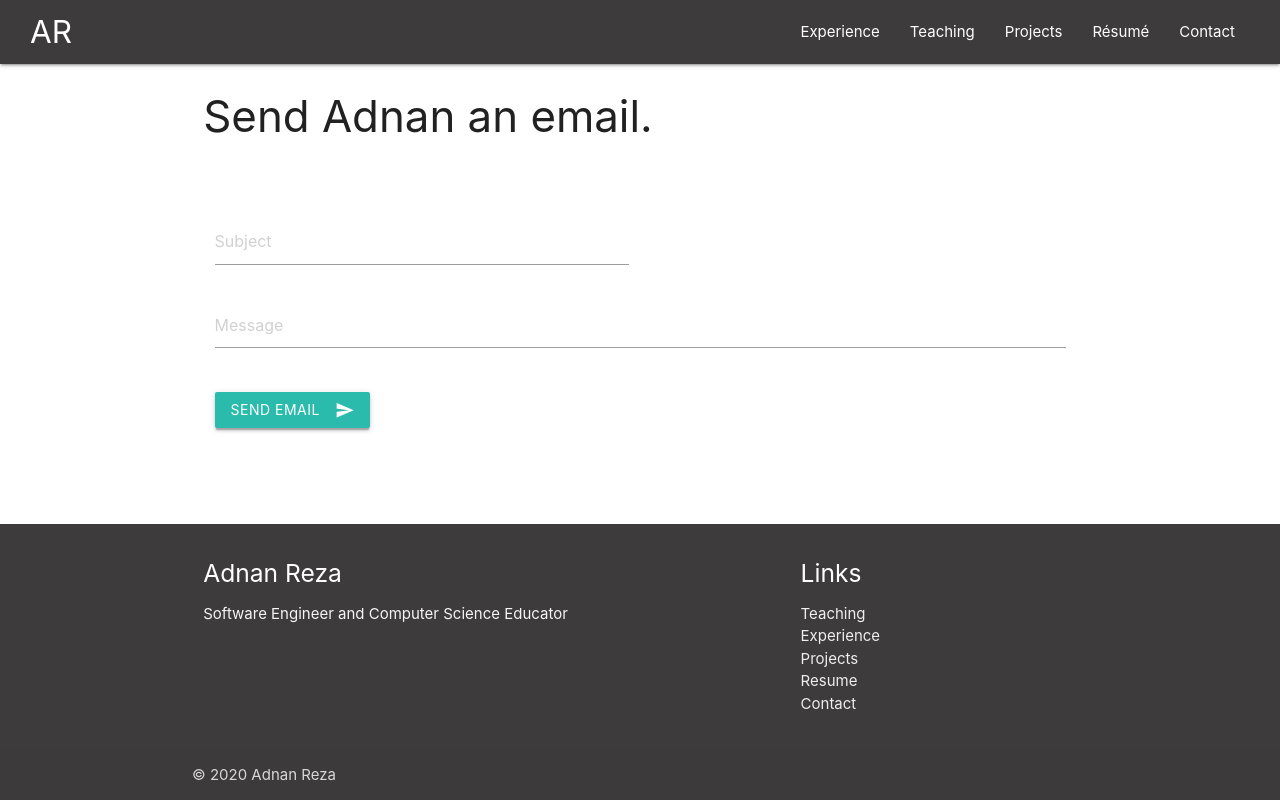
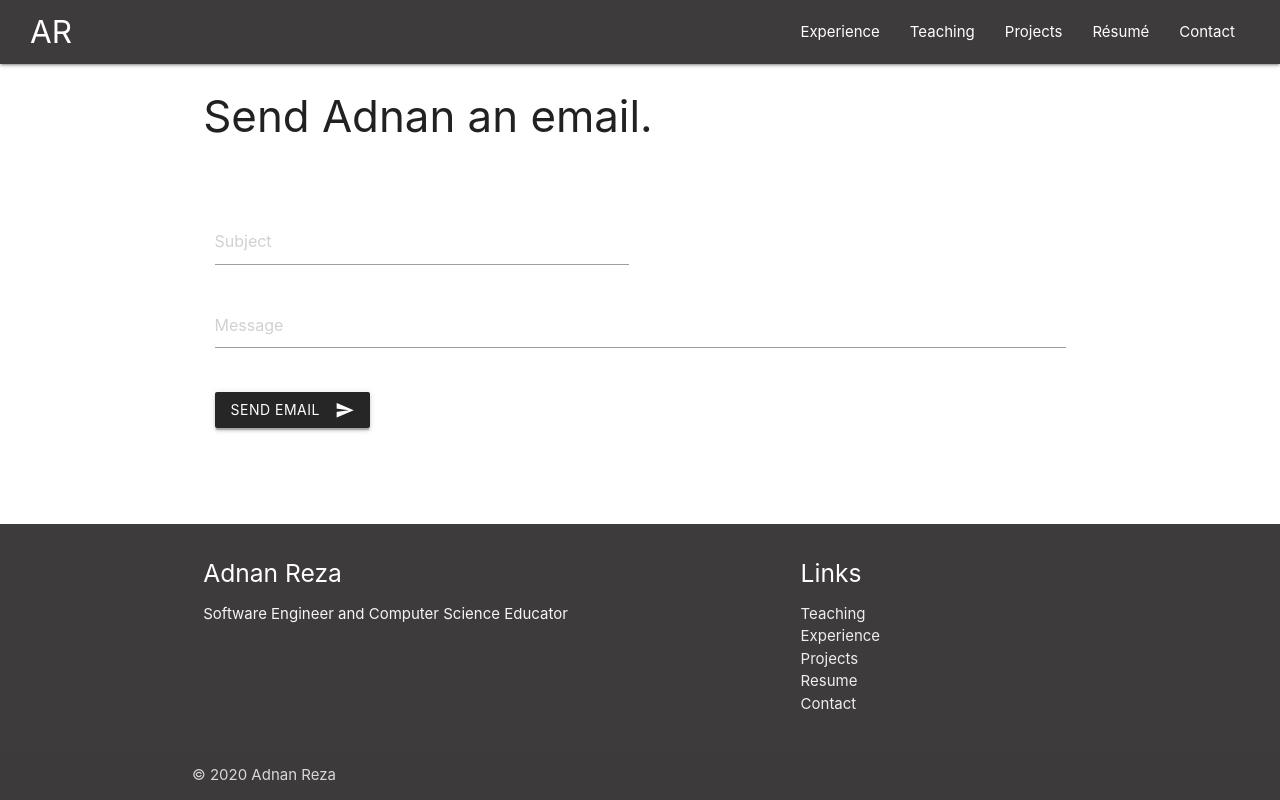
Before and after one commit to adnanreza/personal-site, a React (Create React App) app: page /Contact in a window 1280 px wide. In both pictures the pointer is over the link 292 px from the left and 410 px from the top of the page. Built offline with nearby package versions, Linux system fonts and the light colour scheme; the HTML template or start-up script is replaced by a standard one.

Commit message:
Added animations for buttons

```diff
--- a/src/App.css
+++ b/src/App.css
@@ -53,3 +53,9 @@ footer {
   transform: scale(1.015, 1.015);
   transition: transform 250ms ease-in-out !important;
 }
+
+/* Animation for buttons */
+.btn:hover {
+  background-color: rgba(0, 0, 0, 0.85) !important;
+  transition: background-color 0.3s !important;
+}
--- a/src/components/pages/Home.js
+++ b/src/components/pages/Home.js
@@ -131,6 +131,7 @@ const buttonLink = {
 const buttonStyle = {
   borderRadius: '4px',
   backgroundColor: 'rgb(61, 59, 59)',
+  transform: 'scale(1, 1)',
 };
 
 export default Home;
```
